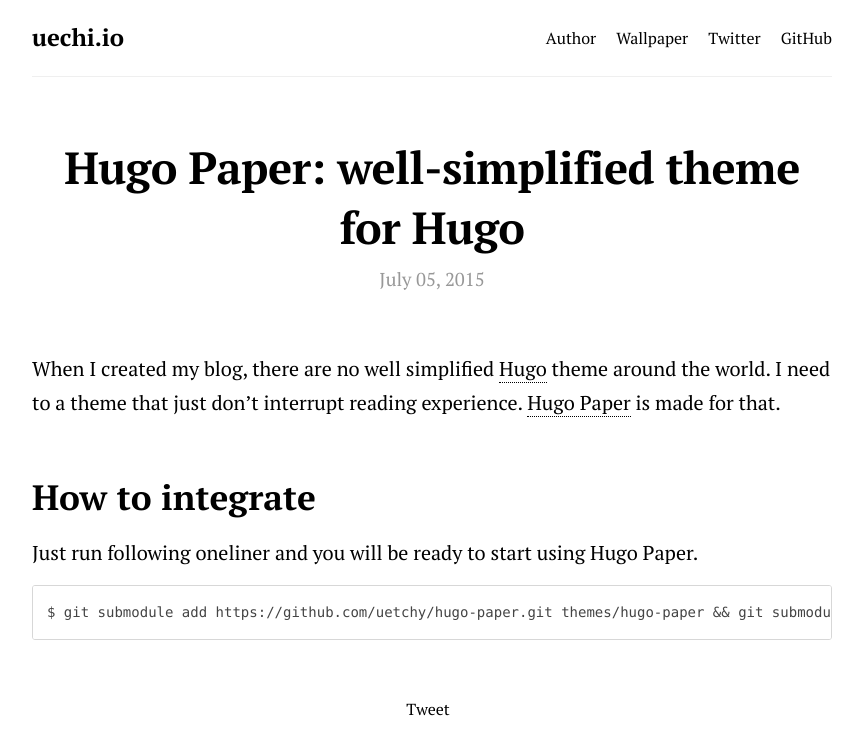
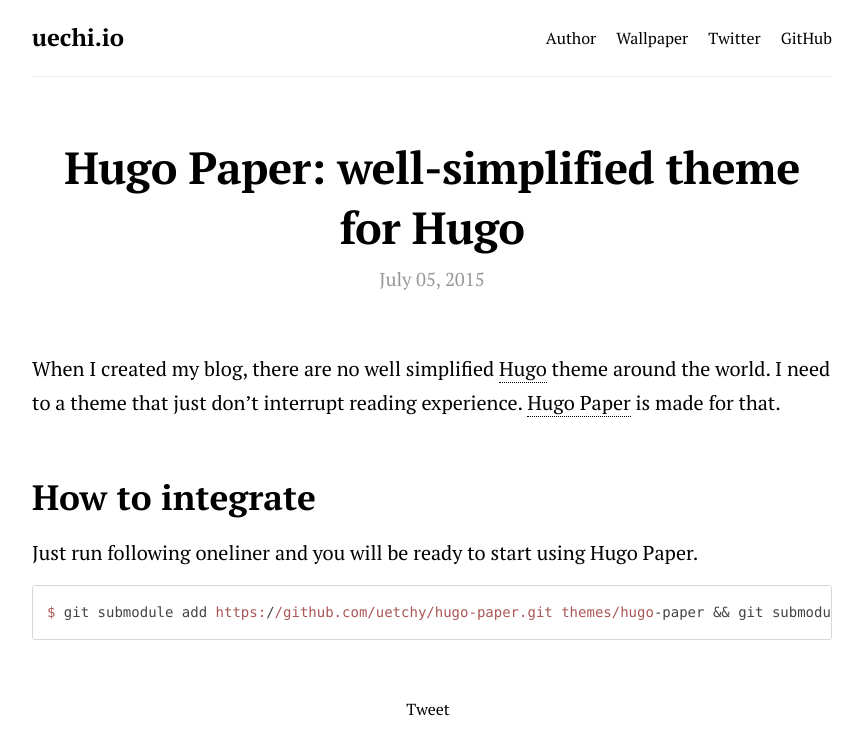
Before and after one commit to uetchy/uechi.io, a Jekyll site: the page built from _posts/2015-07-05-hugo-paper.md, in a window 1280 px wide. Shown: the top 755 px of the page, without its empty margins (208-1071 px from the left). Built offline with Jekyll 4.4.1, drawn with Linux system fonts in a browser that asks for light colours; nearby versions of some CDN libraries; comment, search, counter and statistics services are not loaded.

Commit message:
remove clutter

```diff
--- a/_config.yml
+++ b/_config.yml
@@ -23,11 +23,6 @@
 github:
   username: uetchy
 logo: "/images/icon.png"
-highlighter: none
-markdown: kramdown
-kramdown:
-  syntax_highlighter_opts:
-    disable: true
 excerpt_separator: "#"
 google_analytics: UA-28919359-12
 plugins:
```
